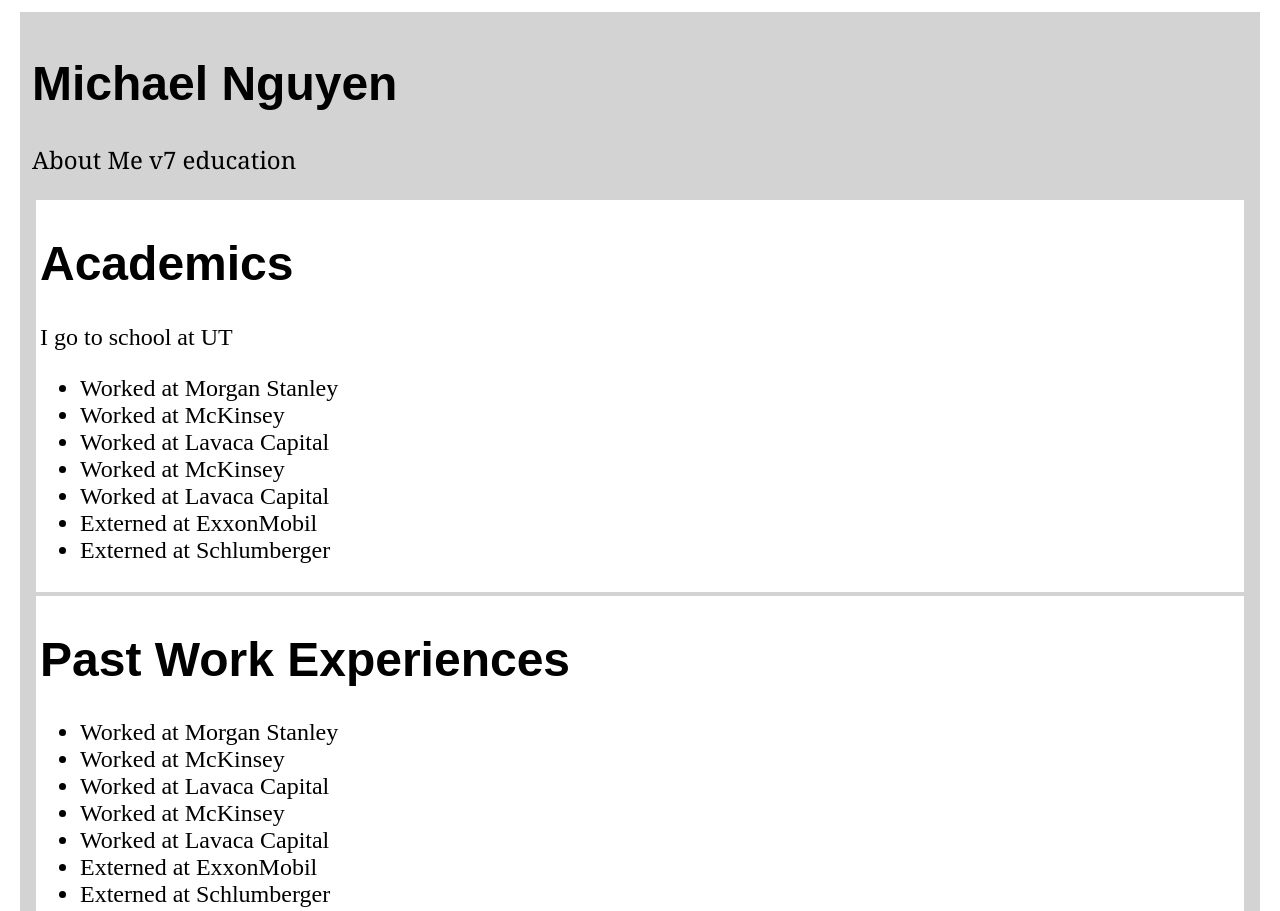
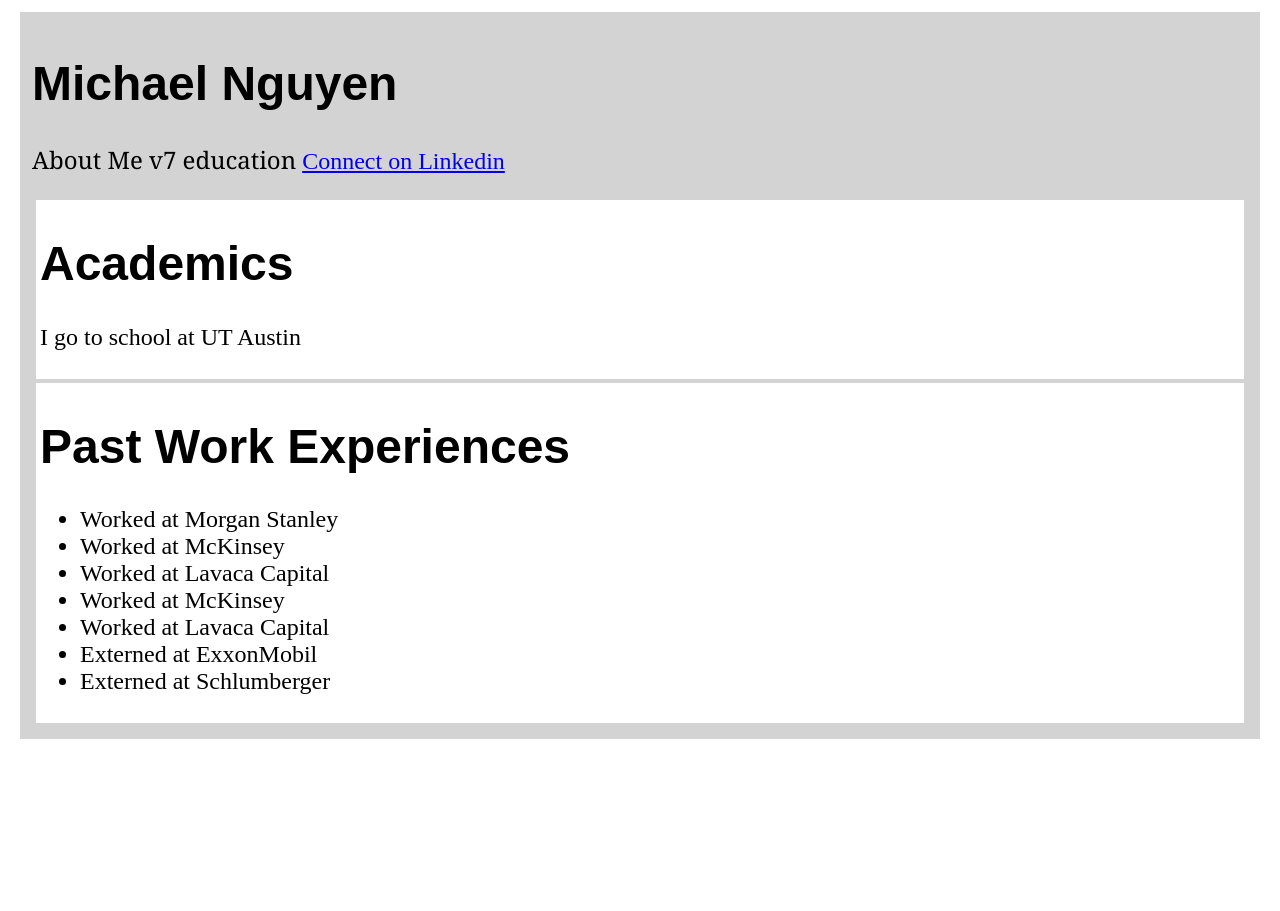
Before and after one commit to Michael-UT/Michael-UT.github.io, a plain HTML site: page index.html in a window 1280 px wide. Shown: the top 911 px of the page. After the commit the page ends 800 px from the top, so only its background shows below. Drawn offline with Linux system fonts and the light colour scheme; a script that the page names is missing.

Commit message:
v8 linkedin

```diff
--- a/index.html
+++ b/index.html
@@ -10,21 +10,13 @@
             <p>
                 <!-- Main updates <span id="adjective">static</span>. -->
                 <span id="lightHeader">About Me v7 education</span>
+                <a href="https://www.linkedin.com/in/mngn/"">Connect on Linkedin</a>
             </p>
             <div class="resumeSection">
                 <h1>Academics</h1>
                 <p>
-                    I go to school at UT
+                    I go to school at UT Austin
                 </p>
-                <ul>
-                  <li>Worked at Morgan Stanley</li>
-                  <li>Worked at McKinsey</li>
-                  <li>Worked at Lavaca Capital</li>
-                  <li>Worked at McKinsey</li>
-                  <li>Worked at Lavaca Capital</li>
-                  <li>Externed at ExxonMobil</li>
-                  <li>Externed at Schlumberger</li>
-                </ul>
             </div>
 
             <div class="resumeSection">
```
